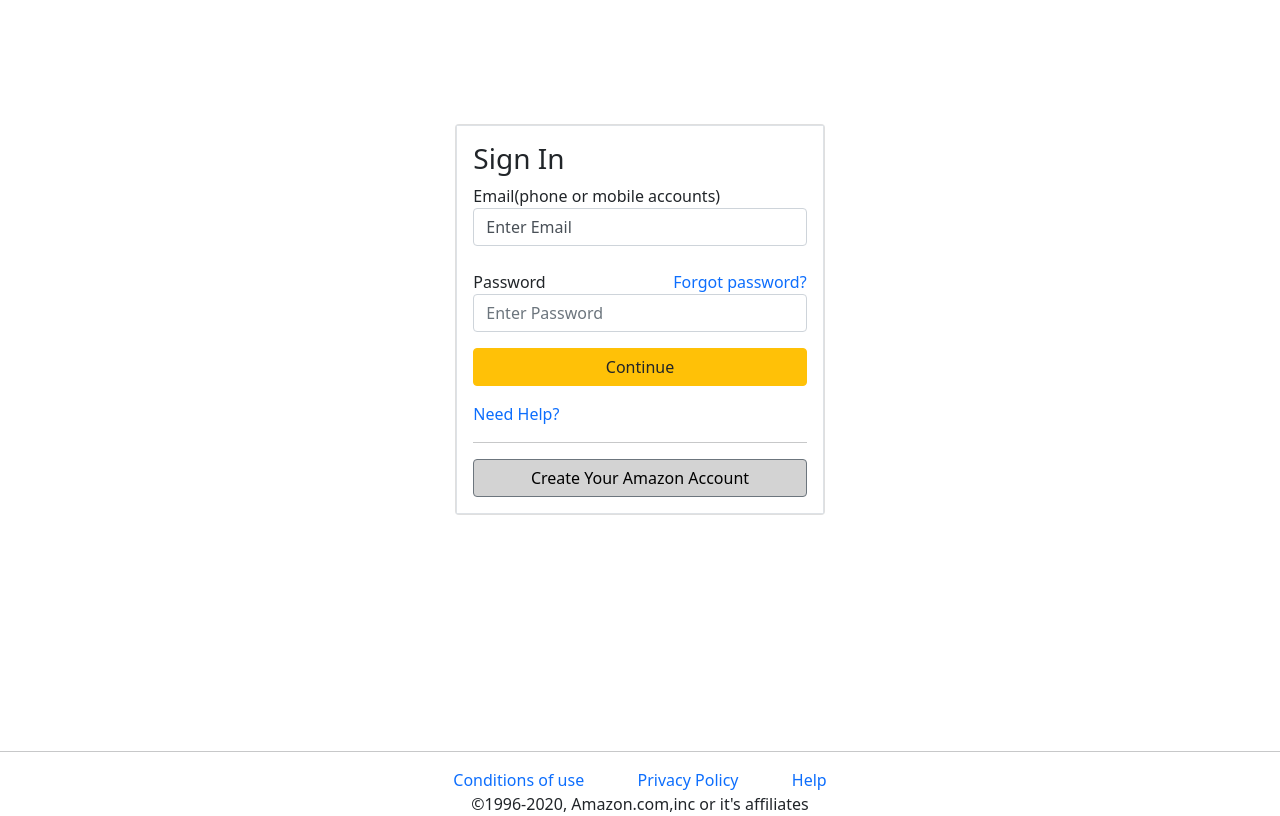
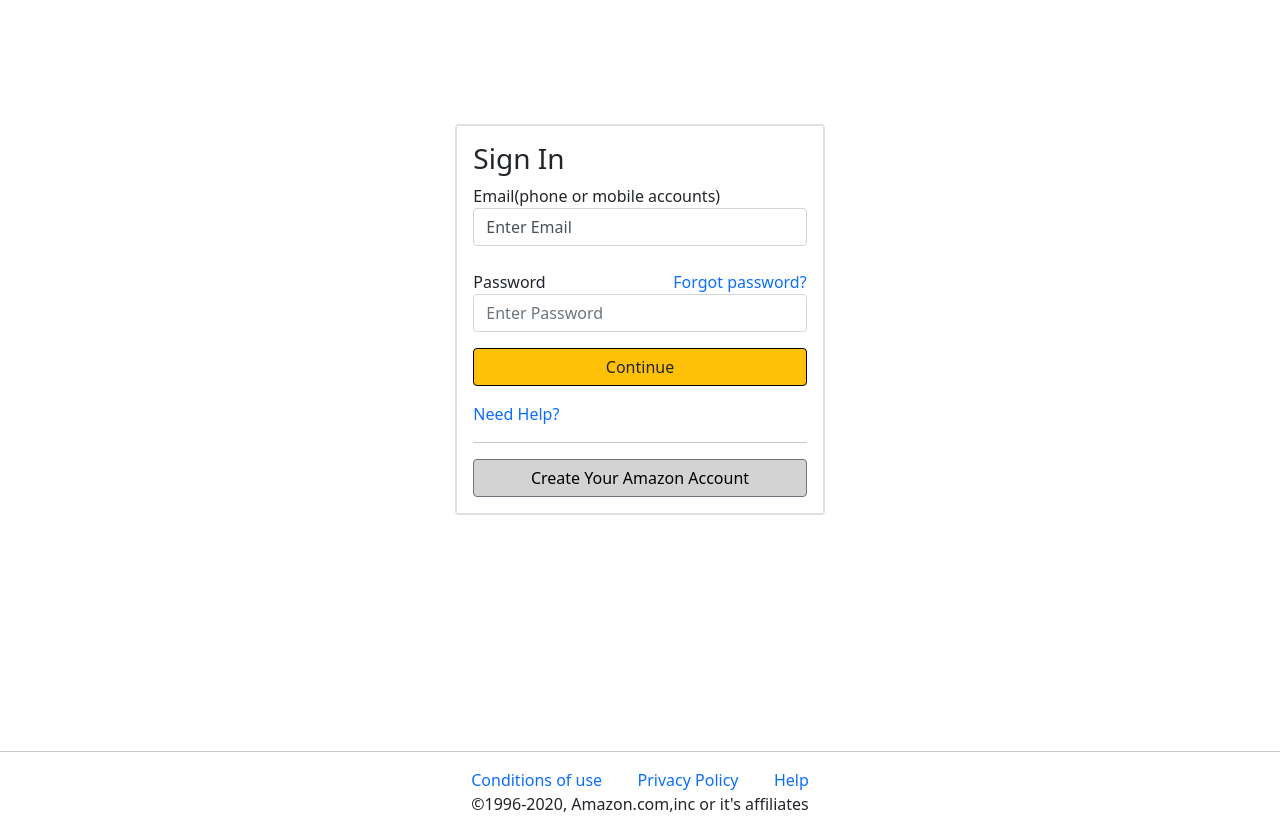
Before and after one commit to asime204/amateur_login, a plain HTML site: page index.html in a window 1280 px wide. Shown: the part 146-962 px from the top of the page. Drawn offline with nearby package versions, Linux system fonts and the light colour scheme.

Commit message:
final touches

```diff
--- a/css/main.css
+++ b/css/main.css
@@ -34,7 +34,7 @@ a {
     text-decoration: none;
 }
 
-.bottom {
+/* .bottom {
     display: grid;
     grid-template-columns: 1fr 1fr 1fr;
     grid-template-rows: 1fr 1fr;
@@ -58,6 +58,30 @@ a {
     display: flex;
     justify-content: center;
     width: 100%;
+} */
+.bottom {
+    display: flex;
+    justify-content: center;
+}
+.footer {
+    display: grid;
+    grid-template-columns: 1fr 1fr 1fr;
+    grid-template-rows: 1fr 1fr;
+    gap: 0px 0px;
+    grid-auto-flow: row;
+    grid-template-areas:
+        "map map map"
+        "copy copy copy";
+}
+
+.map {
+    grid-area: map;
+    display: flex;
+    justify-content: space-between;
+}
+
+.copy {
+    grid-area: copy;
 }
 
 #password {
@@ -65,6 +89,9 @@ a {
     justify-content: space-between;
 }
 
+#continue{
+    border: 1px solid black;
+}
 #create {
     color: black;
     background-color: lightgray !important;
--- a/index.html
+++ b/index.html
@@ -36,7 +36,7 @@
                     <input type="password" class="form-control" id="inputPassword2" placeholder="Enter Password">
                 </div>
                 <div class="col-auto">
-                    <button type="submit" class="btn btn-warning mt-3 mb-3 w-100">Continue</button>
+                    <button type="submit" class="btn btn-warning mt-3 mb-3 w-100" id="continue">Continue</button>
                 </div>
                 <a class="d-inline-block" href="#">Need Help?</a>
                 <hr>
@@ -50,7 +50,7 @@
 </div>
 </div>
 <hr>
-<div class="bottom">
+<!-- <div class="bottom">
     <div class="footer"></div>
     <div class="map">
         <a href="#">Conditions of use</a>
@@ -58,7 +58,17 @@
         <a href="#">Help</a>
     </div>
     <div class="copy">&copy1996-2020, Amazon.com,inc or it's affiliates</div>
+</div> -->
+<div class="bottom">
+    <div class="footer">
+        <div class="map">
+            <a href="#">Conditions of use</a>
+            <a href="#">Privacy Policy</a>
+            <a href="#">Help</a></div>
+        <div class="copy">&copy1996-2020, Amazon.com,inc or it's affiliates</div>
+    </div>
 </div>
+
 </div>
 </div>
 </div>
```
